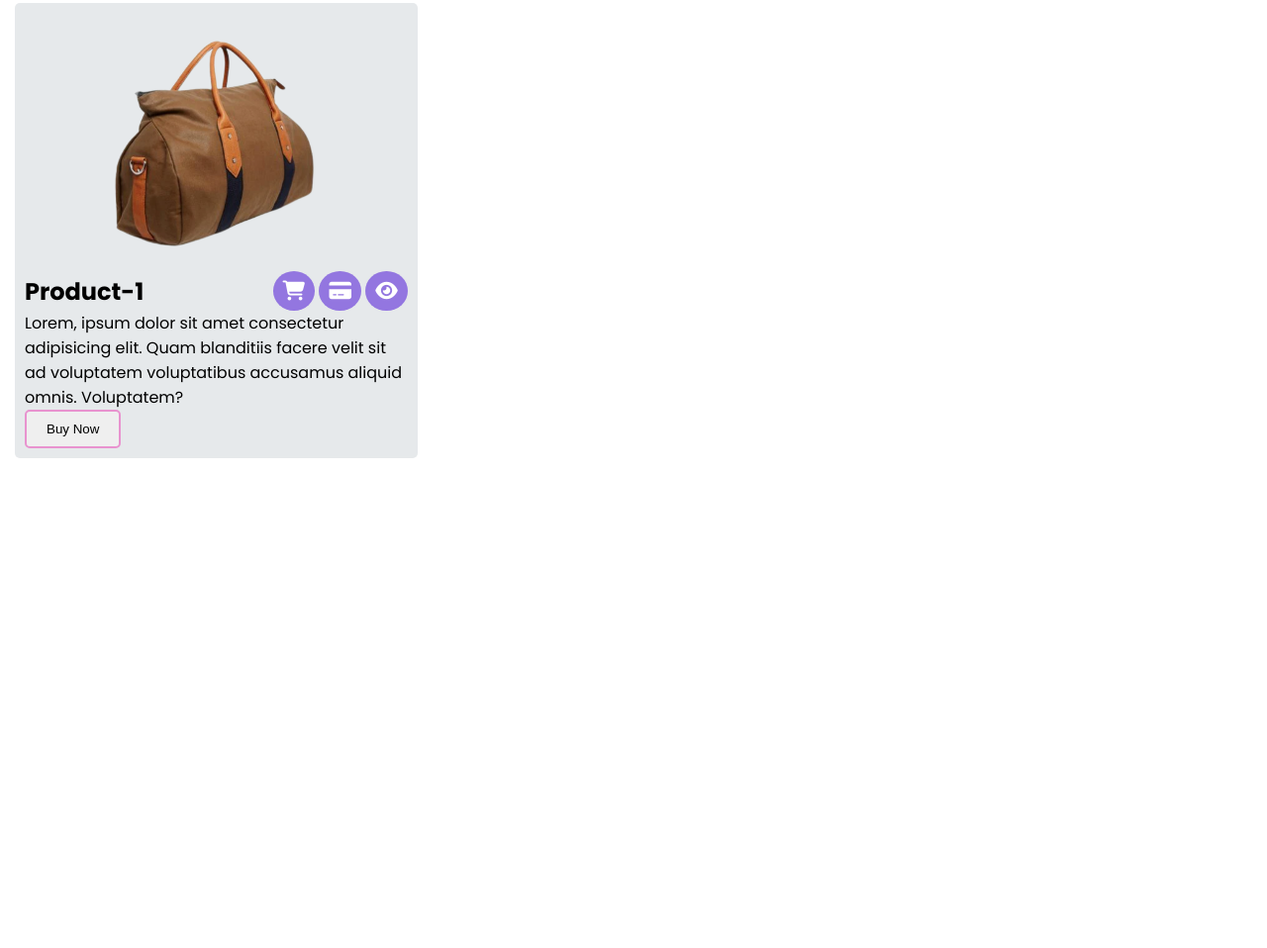
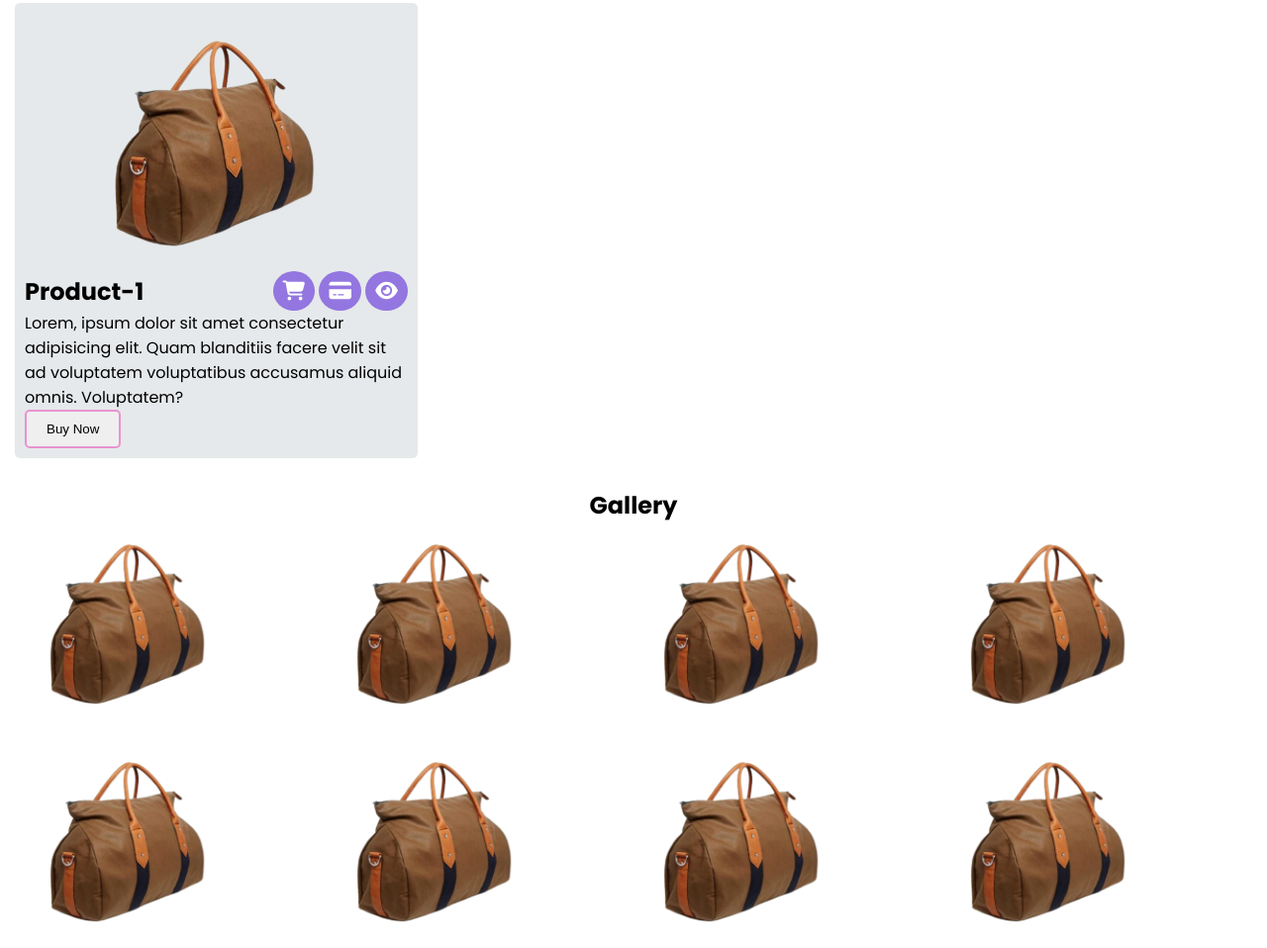
Before and after one commit to rabiultlab/Awesome-shop, a plain HTML site: page index.html in a window 1280 px wide. Shown: the part 1019-1977 px from the top of the page at 99% size. Before the commit the page ends 1482 px from the top, so only its background shows below. Drawn offline with Linux system fonts and the light colour scheme.

Commit message:
concept 2

```diff
--- a/index.html
+++ b/index.html
@@ -107,6 +107,36 @@
                 </div>
             </div>
         </section>
+        <!-- gallery section -->
+         <section class="gallery-section">
+            <h2 style="text-align: center; margin-top: 30px;">Gallery</h2>
+            <div class="gallery-container">
+                <div class="single-gallery">
+                    <img src="images/products/bag.png" alt="">
+                </div>
+                <div class="single-gallery">
+                    <img src="images/products/bag.png" alt="">
+                </div>
+                <div class="single-gallery">
+                    <img src="images/products/bag.png" alt="">
+                </div>
+                <div class="single-gallery">
+                    <img src="images/products/bag.png" alt="">
+                </div>
+                <div class="single-gallery">
+                    <img src="images/products/bag.png" alt="">
+                </div>
+                <div class="single-gallery">
+                    <img src="images/products/bag.png" alt="">
+                </div>
+                <div class="single-gallery">
+                    <img src="images/products/bag.png" alt="">
+                </div>
+                <div class="single-gallery">
+                    <img src="images/products/bag.png" alt="">
+                </div>
+            </div>
+         </section>
     </main>
     <footer></footer>
 </body>
--- a/styles.css/style.css
+++ b/styles.css/style.css
@@ -190,4 +190,22 @@ body {
     padding: 10px;
     color: white;
 }
-/* part-4 9:54 */
+/* gallery style */
+.gallery-section{
+    max-width: 1250px;
+    margin: 0 auto;
+}
+.gallery-container{
+    display: flex;
+    flex-wrap: wrap;
+    justify-content: center;
+    align-content: center;
+    gap: 10px;
+}
+.single-gallery{
+flex-basis: 300px;
+}
+.single-gallery img{
+    width: 70%;
+    margin: 0 auto;
+}
```
